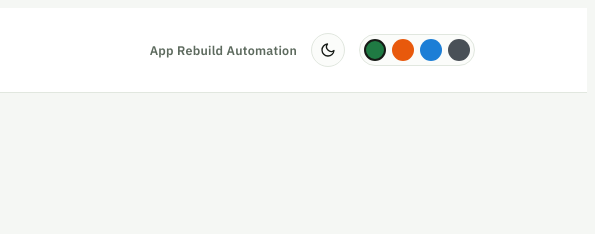
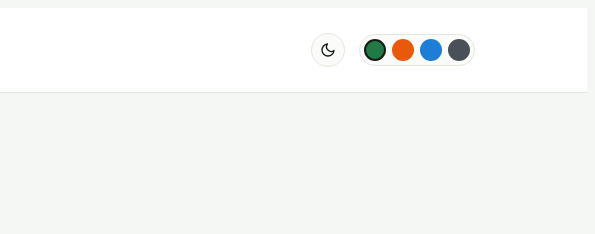
Before and after one commit to mg736/appypie-live-apps-catalog, a plain HTML site: page index.html in a window 1280 px wide. Shown: the top 234 px of the page, 685-1280 px from the left. Drawn offline with nearby package versions, Linux system fonts and the light colour scheme.

Commit message:
Remove App Rebuild Automation label from header

```diff
--- a/index.html
+++ b/index.html
@@ -47,8 +47,6 @@ a{color:inherit;}
 .brand-name{font-family:"Bricolage Grotesque","IBM Plex Sans",sans-serif;font-weight:700;
   font-size:19px;letter-spacing:-.01em;color:var(--text);}
 .topbar-right{display:flex;align-items:center;gap:14px;flex-wrap:wrap;}
-.topbar-tag{font-size:12.5px;font-weight:600;color:var(--muted);letter-spacing:.02em;}
-@media (max-width:620px){.topbar-tag{display:none;}}
 
 /* ---- theme / palette switcher ---- */
 .palette-switch{display:flex;align-items:center;gap:6px;background:var(--surface-2);
@@ -139,7 +137,6 @@ footer img{height:18px;width:auto;opacity:.75;}
       <span class="brand-name">Appy Pie</span>
     </span>
     <div class="topbar-right">
-      <span class="topbar-tag">App Rebuild Automation</span>
       <button type="button" id="themeToggle" class="theme-toggle" aria-label="Switch to light theme" title="Switch theme">
         <svg class="icon-sun" width="16" height="16" viewBox="0 0 24 24" fill="none" stroke="currentColor" stroke-width="2" stroke-linecap="round"><circle cx="12" cy="12" r="4"/><path d="M12 2v2M12 20v2M4.93 4.93l1.41 1.41M17.66 17.66l1.41 1.41M2 12h2M20 12h2M4.93 19.07l1.41-1.41M17.66 6.34l1.41-1.41"/></svg>
         <svg class="icon-moon" width="16" height="16" viewBox="0 0 24 24" fill="none" stroke="currentColor" stroke-width="2" stroke-linecap="round" stroke-linejoin="round"><path d="M21 12.79A9 9 0 1 1 11.21 3 7 7 0 0 0 21 12.79z"/></svg>
```
